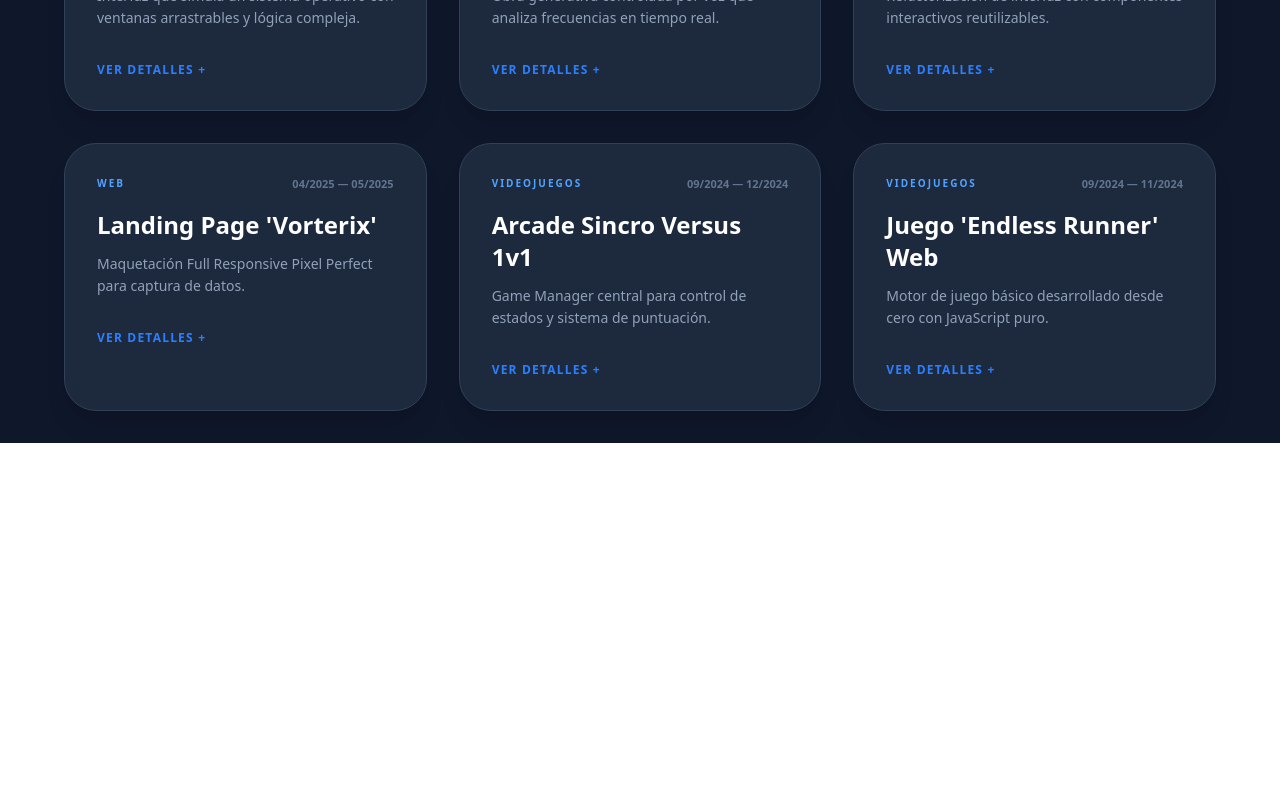
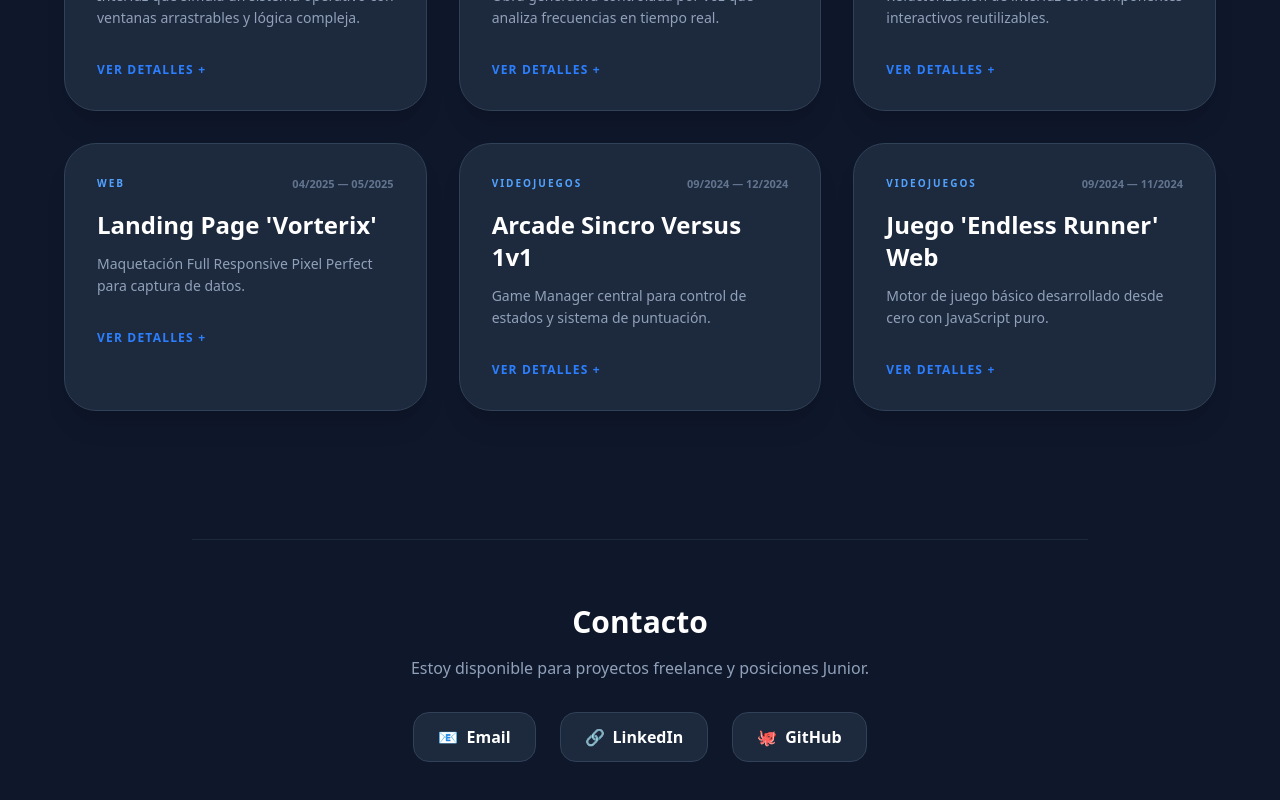
Before and after one commit to valenyuge/portfolio, a React (Vite) app: page / in a window 1280 px wide. Shown: the part 757-1557 px from the top of the page. Before the commit the page ends 1200 px from the top, so only its background shows below. Built offline with nearby package versions, Linux system fonts and the light colour scheme.

Commit message:
google y contacto

```diff
--- a/index.html
+++ b/index.html
@@ -2,9 +2,19 @@
 <html lang="en">
   <head>
     <meta charset="UTF-8" />
-    <link rel="icon" type="image/svg+xml" href="/vite.svg" />
+    <link rel="icon" type="image/svg+xml" href="/favicon.ico" />
     <meta name="viewport" content="width=device-width, initial-scale=1.0" />
-    <title>Portfolio</title>
+
+    <title>Valentin Yuge | Multimedia Design & Developer</title>
+
+    <meta name="description" content="Portfolio de Valentin Yuge: Diseño Multimedial @ UNLP.">
+    <meta name="keywords" content="Valentin Yuge, Diseño Multimedial, UNLP, Developer, Unity, HTML, Argentina.">
+    <meta name="author" content="Valentin Yuge">
+
+    <meta property="og:title" content="Valentin Yuge | Portfolio">
+    <meta property="og:description" content="Explora mis proyectos de videojuegos VR, infografías y desarrollo web.">
+    <meta property="og:image" content="https://valentinyuge-portfolio.vercel.app/og-image.png"> <meta property="og:url" content="https://valentinyuge-portfolio.vercel.app/">
+    <meta property="og:type" content="website">
   </head>
   <body>
     <div id="root"></div>
--- a/src/App.tsx
+++ b/src/App.tsx
@@ -214,6 +214,45 @@ const GrillaProyectos = ({ proyectos }: { proyectos: Proyecto[] }) => {
           </Link>
         ))}
       </main>
+
+{/* SECCIÓN DE CONTACTO */}
+      <footer className="max-w-4xl mx-auto mt-32 mb-16 text-center border-t border-slate-800 pt-16">
+        <h2 className="text-3xl font-black mb-4">
+          {i18n.language === 'es' ? 'Contacto' : 'Contact me'}
+        </h2>
+        <p className="text-slate-400 mb-8">
+          {i18n.language === 'es'
+            ? 'Estoy disponible para proyectos freelance y posiciones Junior.'
+            : 'Available for freelance projects and Junior positions.'}
+        </p>
+
+        <div className="flex justify-center flex-wrap gap-6">
+          {/* Email - valentinyuge@gmail.com */}
+          <a href="mailto:valentinyuge@gmail.com"
+             className="flex items-center gap-2 bg-slate-800 hover:bg-blue-600 px-6 py-3 rounded-2xl transition-all border border-slate-700">
+            <span>📧</span>
+            <span className="font-bold">Email</span>
+          </a>
+
+          {/* LinkedIn - valentinyuge */}
+          <a href="https://linkedin.com/in/valentinyuge"
+             target="_blank"
+             rel="noopener noreferrer"
+             className="flex items-center gap-2 bg-slate-800 hover:bg-blue-700 px-6 py-3 rounded-2xl transition-all border border-slate-700">
+            <span>🔗</span>
+            <span className="font-bold">LinkedIn</span>
+          </a>
+
+          {/* GitHub - valenyuge */}
+          <a href="https://github.com/valenyuge"
+             target="_blank"
+             rel="noopener noreferrer"
+             className="flex items-center gap-2 bg-slate-800 hover:bg-slate-700 px-6 py-3 rounded-2xl transition-all border border-slate-700">
+            <span>🐙</span>
+            <span className="font-bold">GitHub</span>
+          </a>
+        </div>
+      </footer>
     </div>
   );
 };
@@ -358,6 +397,7 @@ function App() {
     }
   ];
 
+
   return (
     <Router>
       <Routes>
```
Also changed, not shown: public/robots.txt (added).
